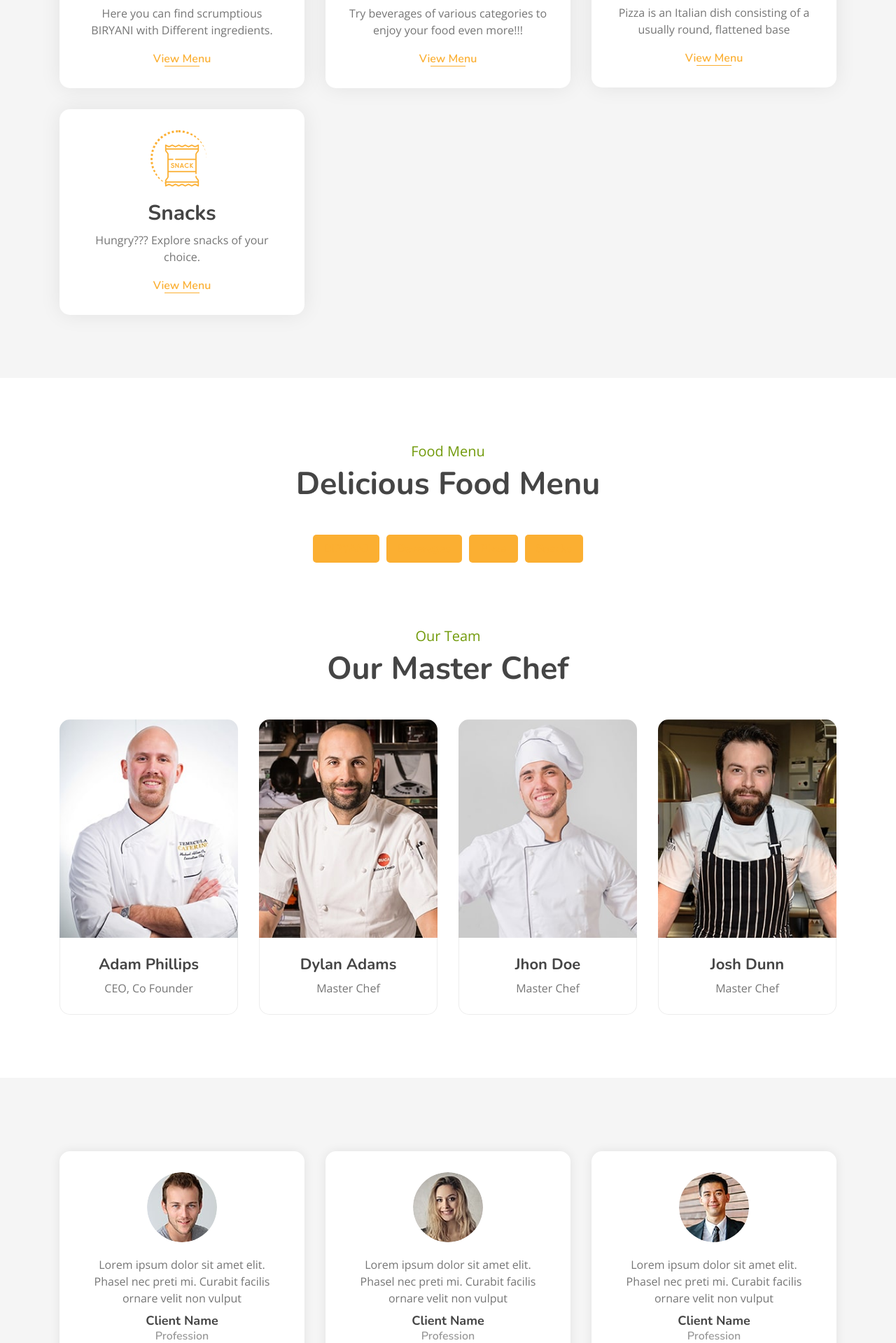
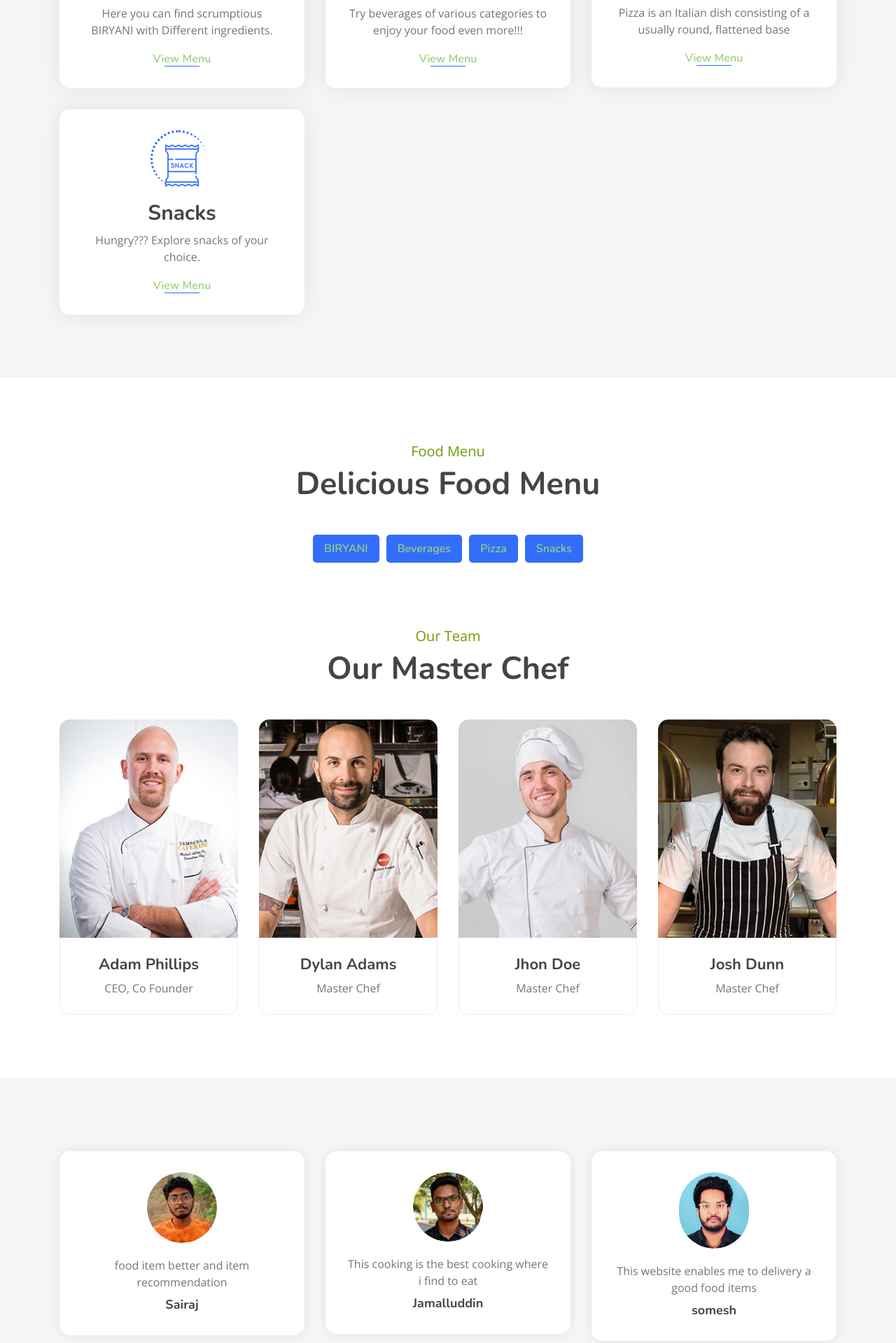
Before and after one commit to Rajesh-2312/goli, a Django app: page / in a window 1280 px wide. Shown: the part 2303-4222 px from the top of the page at 70% size. Run offline with Django 3.2, Linux system fonts and the light colour scheme; data comes from the database, SQL or seed files in the repository; some libraries are stand-ins or nearby versions.

Commit message:
css changes

```diff
--- a/static/css/style.css
+++ b/static/css/style.css
@@ -20,7 +20,7 @@ h6 {
 a {
     font-family: 'Nunito', sans-serif;
     font-weight: 600;
-    color: #fbaf32;
+    color: #9ad07d;
     transition: .3s;
 }
 
@@ -574,7 +574,7 @@ a:focus {
 .food .food-item i {
     position: relative;
     display: inline-block;
-    color: #fbaf32;
+    color: #326efb;
     font-size: 60px;
     line-height: 60px;
     margin-bottom: 20px;
@@ -592,7 +592,7 @@ a:focus {
     height: calc(100% + 20px);
     top: -20px;
     left: -15px;
-    border: 3px dotted #fbaf32;
+    border: 3px dotted #326efb;
     border-right: transparent;
     border-bottom: transparent;
     border-radius: 100px;
@@ -622,7 +622,7 @@ a:focus {
     height: 1px;
     bottom: 0;
     left: calc(50% - 25px);
-    background: #fbaf32;
+    background: #326efb;
     transition: .3s;
 }
 
@@ -881,7 +881,7 @@ a:focus {
 }
 
 .menu .menu-tab .nav.nav-pills .nav-link {
-    background: #fbaf32;
+    background: #326efb;
     border-radius: 5px;
     margin: 0 5px;
 }
--- a/template/base.html
+++ b/template/base.html
@@ -117,8 +117,8 @@
             </div>
             <div class="copyright">
                 <div class="container">
-                    <p>Copyright &copy; <a href="#">Your Site Name</a>, All Right Reserved.</p>
-                    <p>Designed By <a href="https://htmlcodex.com">HTML Codex</a></p>
+                    <p>Copyright &copy; <a href="#">goliservices</a>, All Right Reserved.</p>
+                    <p>Designed By Nagamanasa and team</p>
                 </div>
             </div>
         </div>
--- a/template/index.html
+++ b/template/index.html
@@ -373,40 +373,35 @@
                             <img src="/static/img/testimonial-1.jpg" alt="Image">
                         </div>
                         <p>
-                            Lorem ipsum dolor sit amet elit. Phasel nec preti mi. Curabit facilis ornare velit non vulput
-                        </p>
-                        <h2>Client Name</h2>
-                        <h3>Profession</h3>
+                            This cooking is the best cooking where i find to eat                        </p>
+                        <h2>Jamalluddin</h2>
+
                     </div>
                     <div class="testimonial-item">
                         <div class="testimonial-img">
                             <img src="/static/img/testimonial-2.jpg" alt="Image">
                         </div>
                         <p>
-                            Lorem ipsum dolor sit amet elit. Phasel nec preti mi. Curabit facilis ornare velit non vulput
-                        </p>
-                        <h2>Client Name</h2>
-                        <h3>Profession</h3>
+                            This website enables me to delivery a good food items                        </p>
+                        <h2>somesh</h2>
+
                     </div>
                     <div class="testimonial-item">
                         <div class="testimonial-img">
                             <img src="/static/img/testimonial-3.jpg" alt="Image">
                         </div>
-                        <p>
-                            Lorem ipsum dolor sit amet elit. Phasel nec preti mi. Curabit facilis ornare velit non vulput
-                        </p>
-                        <h2>Client Name</h2>
-                        <h3>Profession</h3>
+                        <p>Transperant using of this website, easy to access the food items</p>
+                        <h2>Adharsh</h2>
+
                     </div>
                     <div class="testimonial-item">
                         <div class="testimonial-img">
                             <img src="/static/img/testimonial-4.jpg" alt="Image">
                         </div>
                         <p>
-                            Lorem ipsum dolor sit amet elit. Phasel nec preti mi. Curabit facilis ornare velit non vulput
-                        </p>
-                        <h2>Client Name</h2>
-                        <h3>Profession</h3>
+                        food item better and item recommendation                        </p>
+                        <h2>Sairaj</h2>
+
                     </div>
                 </div>
             </div>
```
Also changed, not shown: other parts of static/css/style.css (+22 -22 lines), static/img/testimonial-1.jpg, static/img/testimonial-2.jpg, static/img/testimonial-3.jpg, static/img/testimonial-4.jpg.
